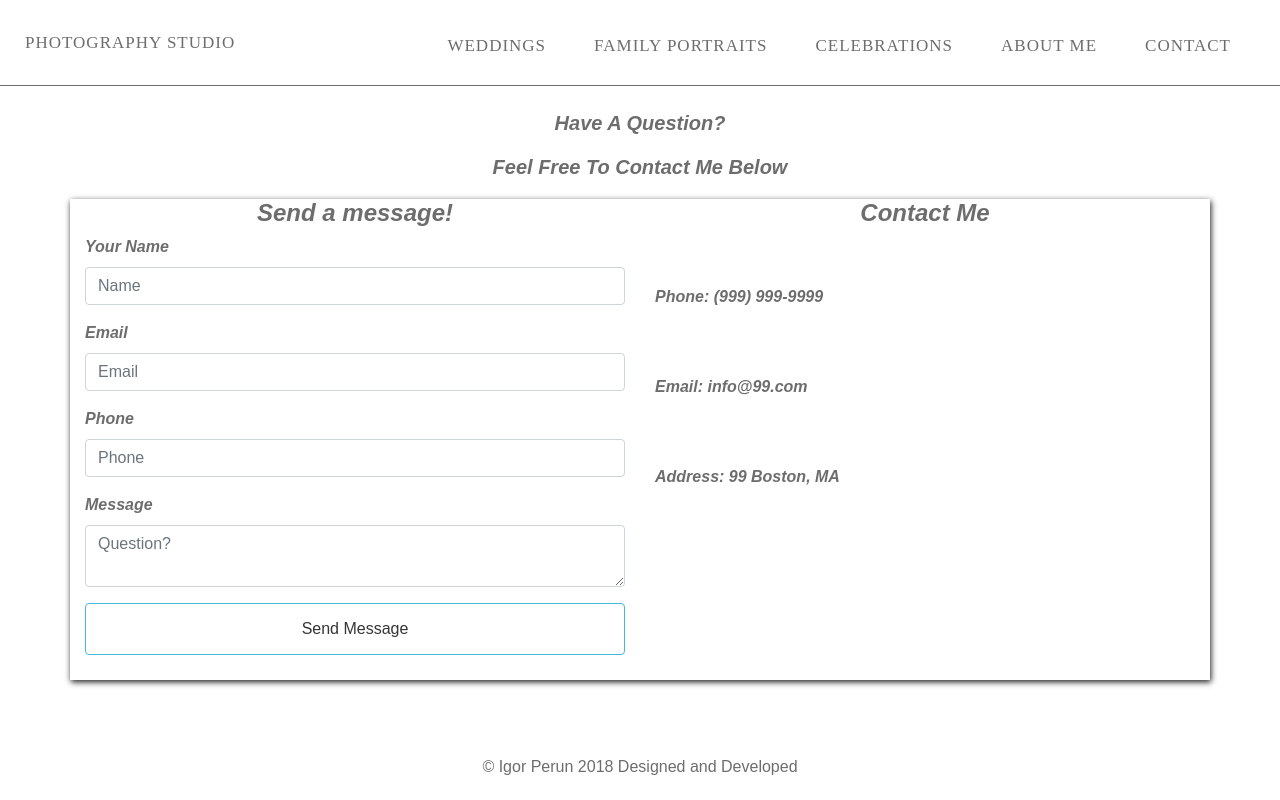
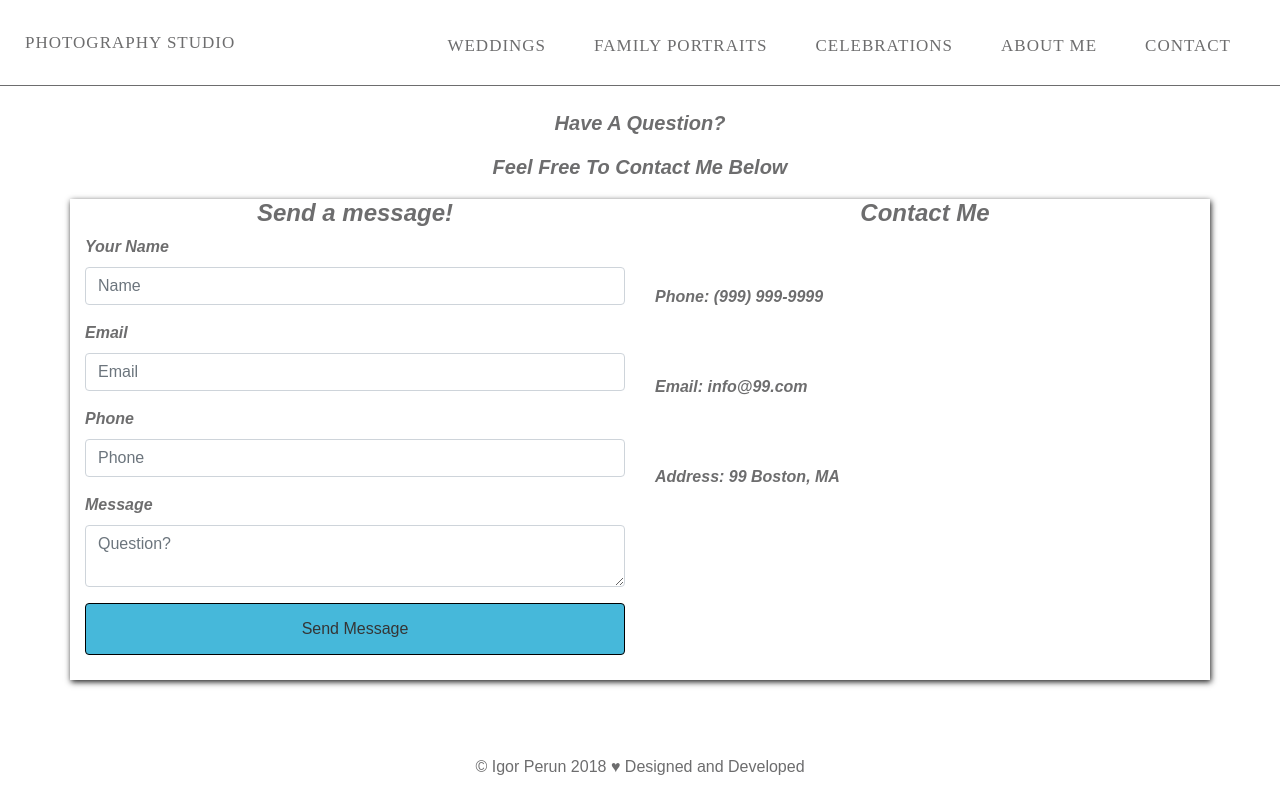
Before and after one commit to iperun23/photography, a plain HTML site: page index.html in a window 1280 px wide. In both pictures the pointer is over the button "Send Message". Shown: the part 1990-2790 px from the top of the page. Drawn offline with nearby package versions, Linux system fonts and the light colour scheme.

Commit message:
footer add ons

```diff
--- a/index.html
+++ b/index.html
@@ -219,7 +219,7 @@
         <div class="container-fluid text-center footer-container">
             <div class="row">
                 <div class="footer-a col-sm-12">
-                   <a href="https://iperun23.github.io/">&copy; Igor Perun 2018 Designed and Developed</a>
+                   <a href="https://iperun23.github.io/"  target="_blank">&copy; Igor Perun 2018 &#9829 Designed and Developed</a>
                 </div>
             </div>
         </div>
--- a/style.css
+++ b/style.css
@@ -147,7 +147,10 @@ button {
     width: 100%;
     background-color: rgba(178, 34, 34, 0);
 }
-
+.btn-outline-blue:hover {
+    background-color: #46b8da;
+    border: 1px solid black;
+}
 .contact-p p{
     padding-top: 50px;
 }
```
